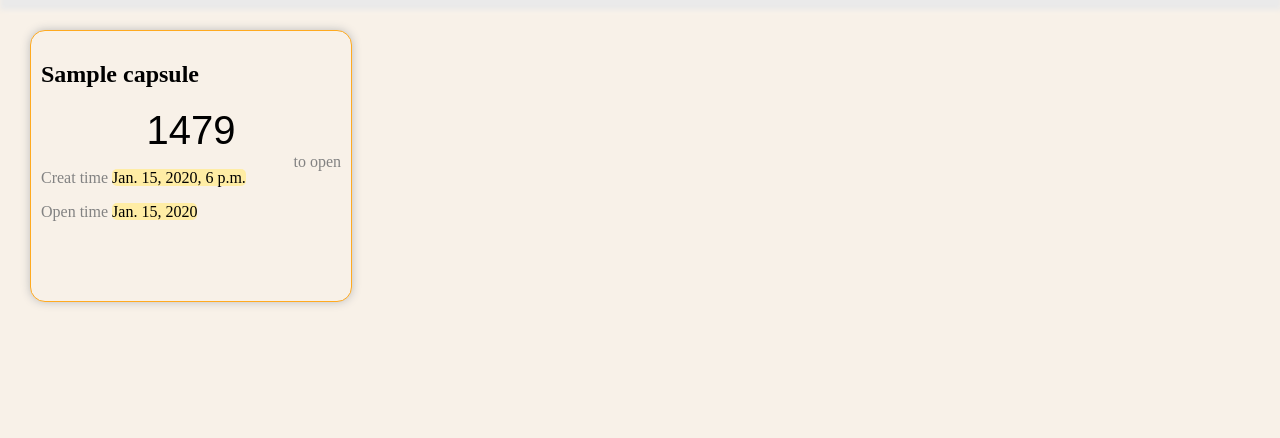
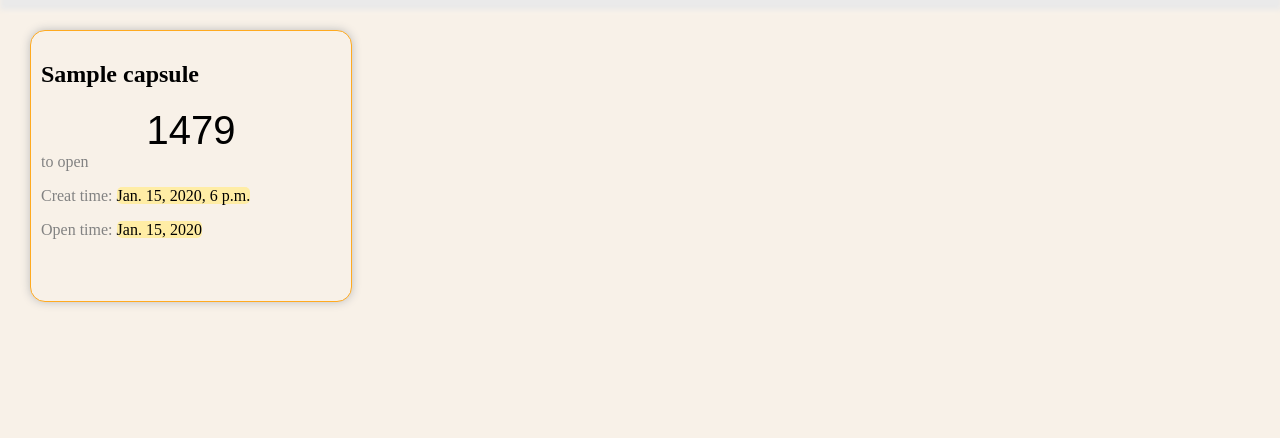
Before and after one commit to heziyu2025/TimeCapsule, a Django app: page / in a window 1280 px wide. Shown: the part 62-500 px from the top of the page. Run offline with Django 4.2, Linux system fonts and the light colour scheme; a user stored in the database is signed in; tables that the repository leaves empty hold one stand-in row (values such as "Sample post").

Commit message:
fixed problems

```diff
--- a/home/templates/index.html
+++ b/home/templates/index.html
@@ -15,7 +15,7 @@
                     {% if date > 0 %}
                         <p>
                             <label id="days">{{date}}</label>
-                            <label id="call-word">to open</label>
+                            <label class="call-word">to open</label>
                         </p>
                     {% else %}
                         <p>
@@ -24,12 +24,12 @@
                     {% endif %}
 
                     <p>
-                        <label class="call-word">Creat time</label>
+                        <label class="call-word">Creat time:</label>
                         <label class="value">{{capsule.creat_time}}</label>
                     </p>
 
                     <p>
-                        <label class="call-word">Open time</label>
+                        <label class="call-word">Open time:</label>
                         <label class="value">{{capsule.open_time}}</label>
                     </p>
                 </div>
--- a/home/templates/login.html
+++ b/home/templates/login.html
@@ -8,7 +8,7 @@
         <h2>Login</h2>
         {% if password_wrong %}
             <div class="password_wrong">
-                Username or password is not correct.
+                Incorrect user name or password.
             </div>
         {% endif %}
         <form method="post" action="{% url 'login' %}">
```
